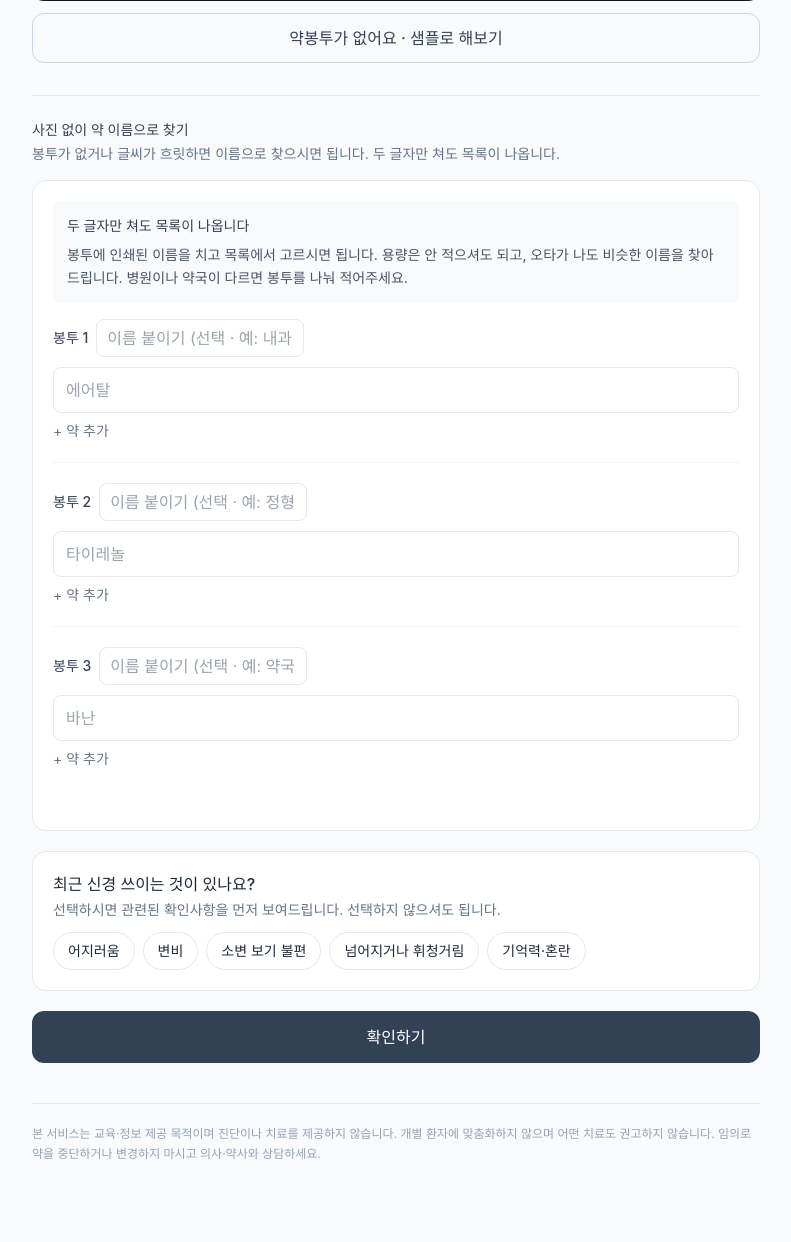
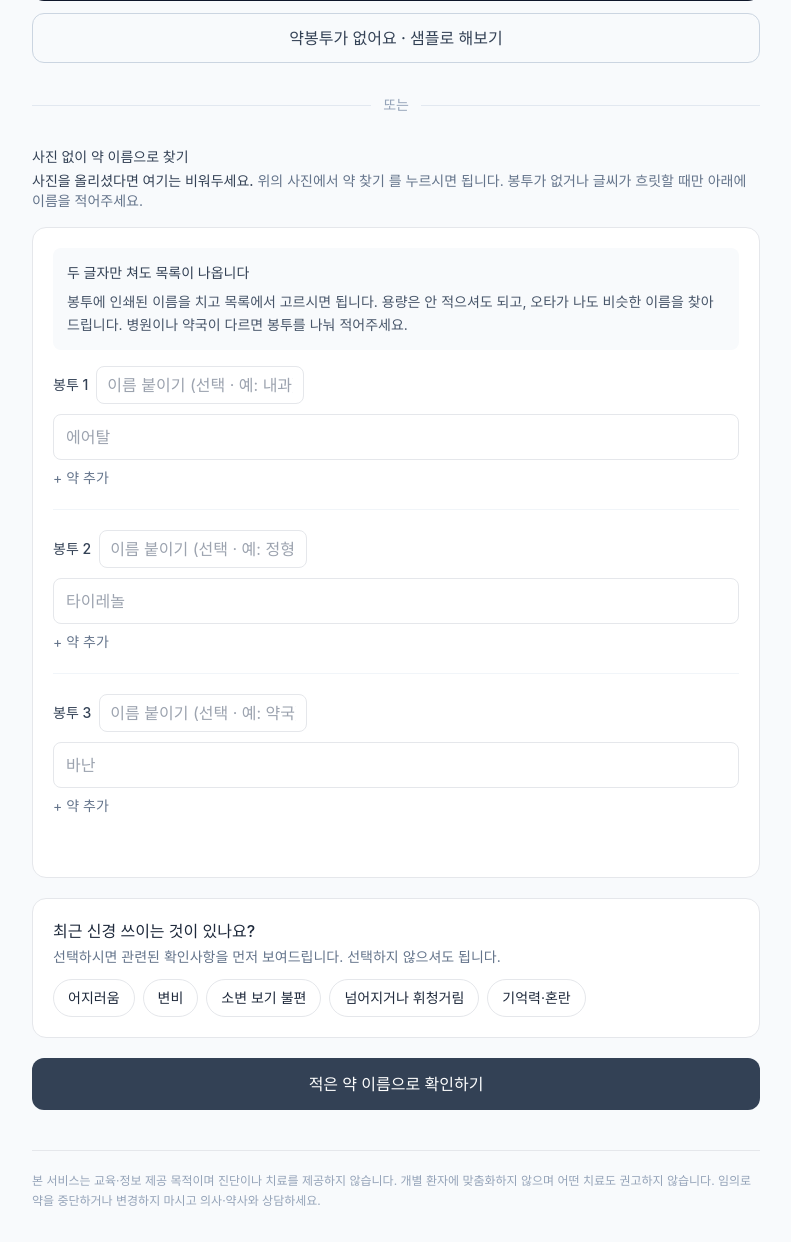
Before and after one commit to RL9-csv/medcheck, a FastAPI app: page / in a window 1280 px wide. Shown: the part 604-1846 px from the top of the page, without its empty margins (244-1035 px from the left). Before the commit the page ends 1763 px from the top, so only its background shows below. Run offline with FastAPI, Linux system fonts and the light colour scheme; parts of the project's set-up code (start-up, migrations or seed data) failed here and were passed over; some libraries are stand-ins or nearby versions.

Commit message:
사진을 올리고 직접 입력 버튼을 누르던 것을 잡는다
한 화면에 제출 버튼이 둘인데 구분이 안 됐다. 사진 칸은 위에 있고 직접
입력 버튼은 아래에 있어서, 사진을 찍어 올린 다음 아래로 내려와
"확인하기" 를 누르는 일이 실기기 시험에서 나왔다. 그러면 사진은 전송되지
않고 "약 이름을 적고 아래 목록에서 골라주세요" 가 뜬다. 사진을 올린
사람이 자기가 뭘 잘못했는지 모른다.

사용자 실수가 아니라 화면 설계 잘못이다. 세 겹으로 막는다.

  구분    두 경로 사이에 "또는" 구분선. 직접 입력 설명 첫 줄이
          "사진을 올리셨다면 여기는 비워두세요. 위의 사진에서 약 찾기 를
          누르시면 됩니다"
  이름    아래 버튼을 "확인하기" 에서 "적은 약 이름으로 확인하기" 로.
          위는 "사진에서 약 찾기" 다. 이름만 봐도 갈린다
  가드    사진이 붙어 있는데 약 이름이 비어 있으면 제출을 막고, 위 버튼으로
          스크롤해 테두리를 강조한다. 아래 버튼은 4초간
          "사진은 위의 버튼으로 찾습니다" 가 된다

서버 안내도 두 경로를 다 말하게 고쳤다. 자바스크립트가 꺼져 있어도
무엇을 해야 하는지 알 수 있어야 한다.

Co-Authored-By: Claude Opus 5 (1M context) <noreply@anthropic.com>

```diff
--- a/main.py
+++ b/main.py
@@ -408,7 +408,9 @@ async def confirm(request: Request):
     if not envelopes:
         return tpl.TemplateResponse(request, "index.html", {
             "symptoms": engine.SYMPTOMS, "version": STATE["version"],
-            "error": "약 이름을 적고 아래 목록에서 골라주세요."})
+            "error": "사진으로 찾으시려면 위의 '사진에서 약 찾기' 를 "
+                     "눌러주세요. 이름으로 찾으시려면 아래에 약 이름을 "
+                     "적고 목록에서 골라주세요."})
 
     t.emit("confirm", envelopes=len(envelopes))
     return tpl.TemplateResponse(request, "confirm.html", {
--- a/templates/index.html
+++ b/templates/index.html
@@ -177,10 +177,21 @@
 
 {# 직접 입력은 사진의 대체 경로가 아니라 동등한 경로다. details 안에 숨겨
    두었더니 사진이 안 되는 사람이 여기까지 못 왔다. #}
-<div class="mt-8 pt-6 border-t border-slate-200">
+{# 한 화면에 제출 버튼이 둘이다. 사진을 올린 사람이 아래로 내려와
+   "확인하기" 를 누르는 일이 실제로 있었다. 두 경로가 다르다는 것을
+   화면에서 먼저 말하고, 눌렀을 때도 한 번 더 잡는다. #}
+<div class="my-8 flex items-center gap-3">
+  <div class="flex-1 border-t border-slate-200"></div>
+  <span class="text-sm text-slate-400">또는</span>
+  <div class="flex-1 border-t border-slate-200"></div>
+</div>
+
+<div>
   <div class="text-sm font-medium text-slate-700 mb-1">사진 없이 약 이름으로 찾기</div>
   <p class="text-sm text-slate-500 mb-4">
-    봉투가 없거나 글씨가 흐릿하면 이름으로 찾으시면 됩니다. 두 글자만 쳐도 목록이 나옵니다.
+    <span class="font-medium text-slate-700">사진을 올리셨다면 여기는 비워두세요.</span>
+    위의 <span class="font-medium">사진에서 약 찾기</span> 를 누르시면 됩니다.
+    봉투가 없거나 글씨가 흐릿할 때만 아래에 이름을 적어주세요.
   </p>
 
   <form method="post" action="/confirm" class="space-y-5">
@@ -234,8 +245,9 @@
 
     {% include "_symptoms.html" %}
 
-    <button class="w-full bg-slate-700 text-white rounded-xl py-3.5 font-medium hover:bg-slate-600">
-      확인하기
+    <button id="godirect"
+            class="w-full bg-slate-700 text-white rounded-xl py-3.5 font-medium hover:bg-slate-600">
+      적은 약 이름으로 확인하기
     </button>
   </form>
 </div>
@@ -327,7 +339,33 @@
   // 목록에서 안 고르고 그냥 친 것도 버리지 않는다. 기존 경로로 보내면
   // 확인 화면이 비슷한 후보를 찾아 보여준다. 고른 것만 받고 나머지를
   // 조용히 버리면 사용자는 자기가 적은 약이 어디 갔는지 모른다.
-  box.addEventListener('submit', function () {
+  // 사진을 올려놓고 이쪽 버튼을 누르는 일이 실제로 있었다. 화면에 제출
+  // 버튼이 둘이고, 사진 칸은 위에 있는데 이 버튼이 아래에 있어서다.
+  // 문구로 갈라놓았지만 눌렀을 때도 한 번 더 잡는다. 그냥 보내면
+  // "약 이름을 적고 목록에서 골라주세요" 가 떠서, 사진을 올린 사람이
+  // 자기가 뭘 잘못했는지 모른다.
+  box.addEventListener('submit', function (e) {
+    var hasPhoto = false;
+    document.querySelectorAll('input[type=file]').forEach(function (f) {
+      if (f.files.length) { hasPhoto = true; }
+    });
+    var hasDrug = false;
+    box.querySelectorAll('[data-role=drug]').forEach(function (x) {
+      if (x.value.trim()) { hasDrug = true; }
+    });
+    if (hasPhoto && !hasDrug) {
+      e.preventDefault();
+      var go = document.getElementById('go');
+      go.scrollIntoView({behavior: 'smooth', block: 'center'});
+      go.classList.add('ring-4', 'ring-amber-300');
+      var d = document.getElementById('godirect');
+      d.textContent = '사진은 위의 버튼으로 찾습니다';
+      setTimeout(function () {
+        d.textContent = '적은 약 이름으로 확인하기';
+        go.classList.remove('ring-4', 'ring-amber-300');
+      }, 4000);
+      return;
+    }
     box.querySelectorAll('.rows').forEach(function (rows) {
       var i = rows.dataset.env, free = [];
       rows.querySelectorAll('.row').forEach(function (row) {
```
Also changed, not shown: tests/test_suggest.py (+1 -0 lines).
